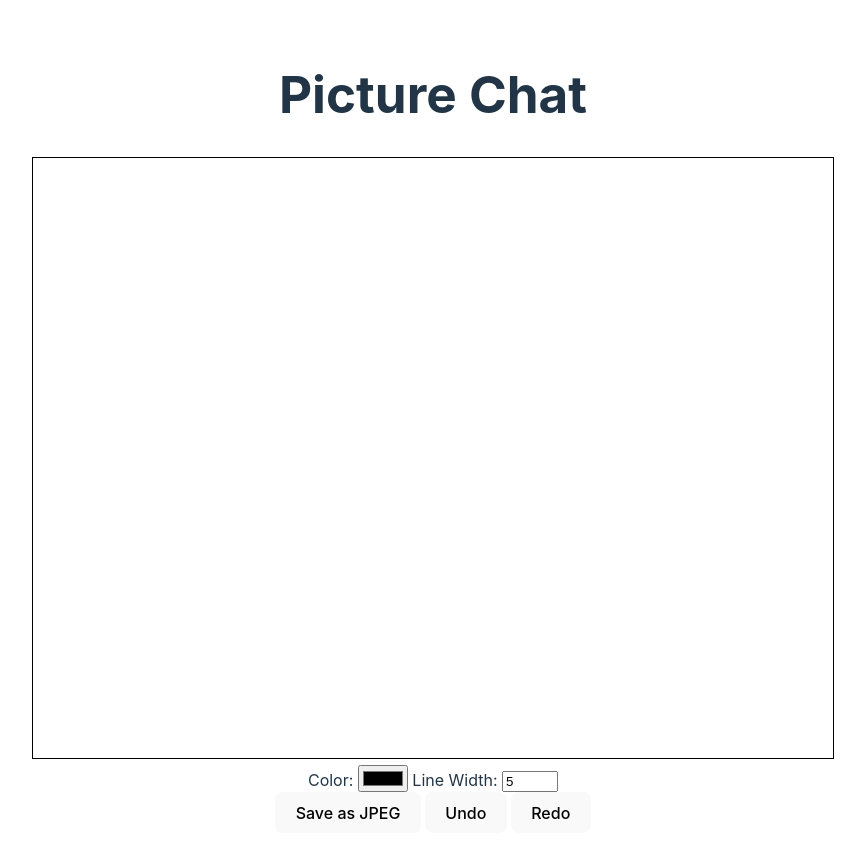
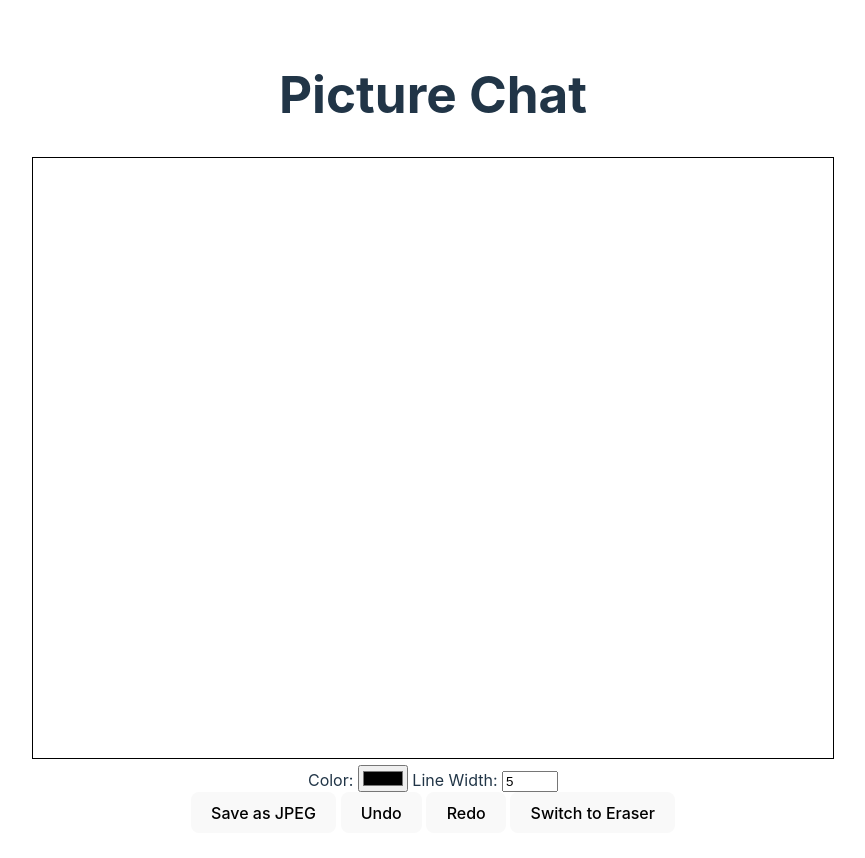
Before and after one commit to Matt-Christopherson/picture-chat, a React (Vite) app in the folder client/: page / in a window 1280 px wide. Shown: the top 858 px of the page, without its empty margins (207-1072 px from the left). Built offline with nearby package versions, Linux system fonts and the light colour scheme.

Commit message:
Added an eraser.

```diff
--- a/client/src/components/Canvas.jsx
+++ b/client/src/components/Canvas.jsx
@@ -8,6 +8,7 @@ const Canvas = () => {
   const [lineWidth, setLineWidth] = useState(5); // State to store selected line width
   const [history, setHistory] = useState([]); // State to store history of canvas states
   const [redoStack, setRedoStack] = useState([]); // State to store redo stack
+  const [isEraserActive, setIsEraserActive] = useState(false); // State to track eraser mode
 
   useEffect(() => {
     // Set up the canvas context and default background
@@ -28,10 +29,10 @@ const Canvas = () => {
   useEffect(() => {
     if (context) {
       // Update drawing parameters when color or lineWidth changes
-      context.strokeStyle = color;
-      context.lineWidth = lineWidth;
+      context.strokeStyle = isEraserActive ? '#FFFFFF' : color;
+      context.lineWidth = isEraserActive ? (lineWidth * 5) : lineWidth;
     }
-  }, [color, lineWidth, context]); // Run when color, lineWidth, or context changes
+  }, [color, lineWidth, context, isEraserActive]); // Run when color, lineWidth, context, or isEraserActive changes
 
   const startDrawing = (e) => {
     // Begin a new drawing path when the user starts drawing
@@ -114,6 +115,10 @@ const Canvas = () => {
     link.click();
   };
 
+  const toggleEraser = () => {
+    setIsEraserActive(!isEraserActive);
+  };
+
   return (
     <div>
       <canvas
@@ -147,6 +152,9 @@ const Canvas = () => {
       <button onClick={saveDrawing}>Save as JPEG</button> {/* Save button */}
       <button onClick={undo}>Undo</button> {/* Undo button */}
       <button onClick={redo}>Redo</button> {/* Redo button */}
+      <button onClick={toggleEraser}>
+        {isEraserActive ? 'Switch to Pen' : 'Switch to Eraser'}
+      </button> {/* Eraser button */}
     </div>
   );
 };
```
